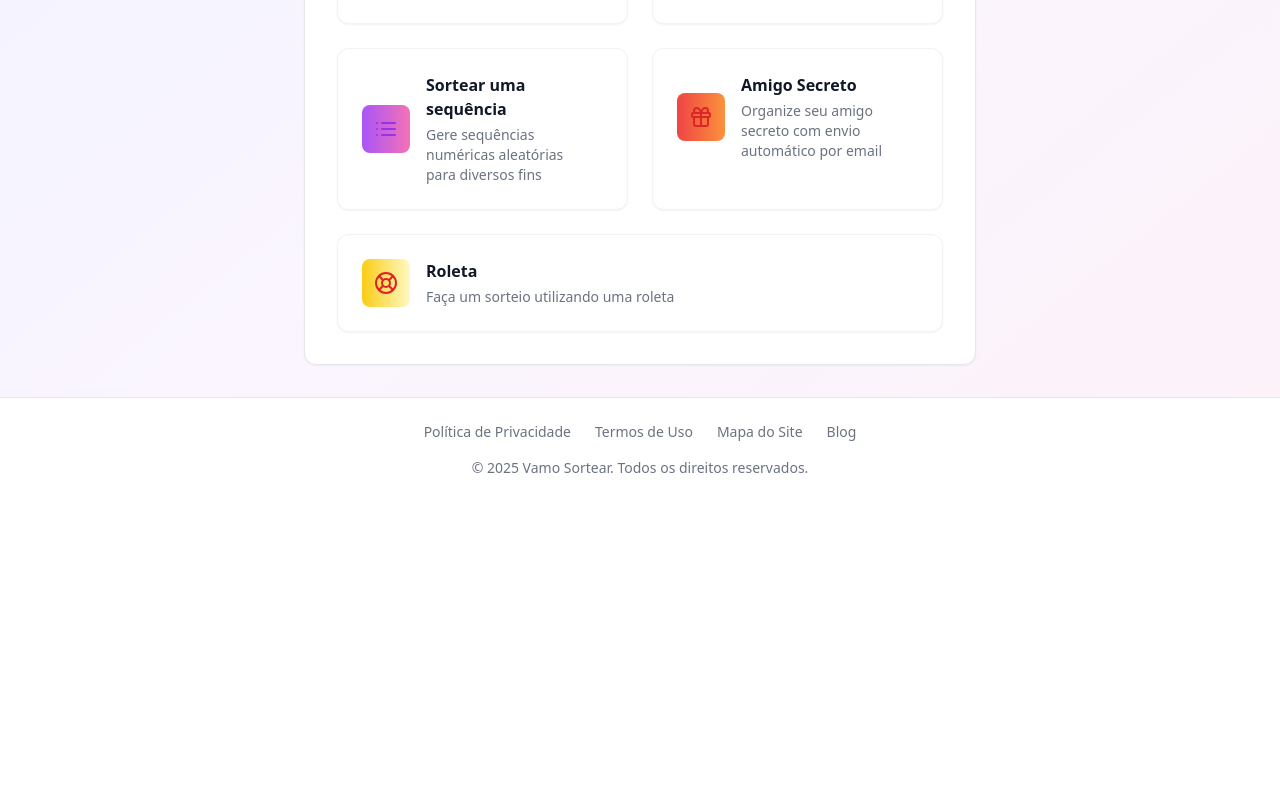
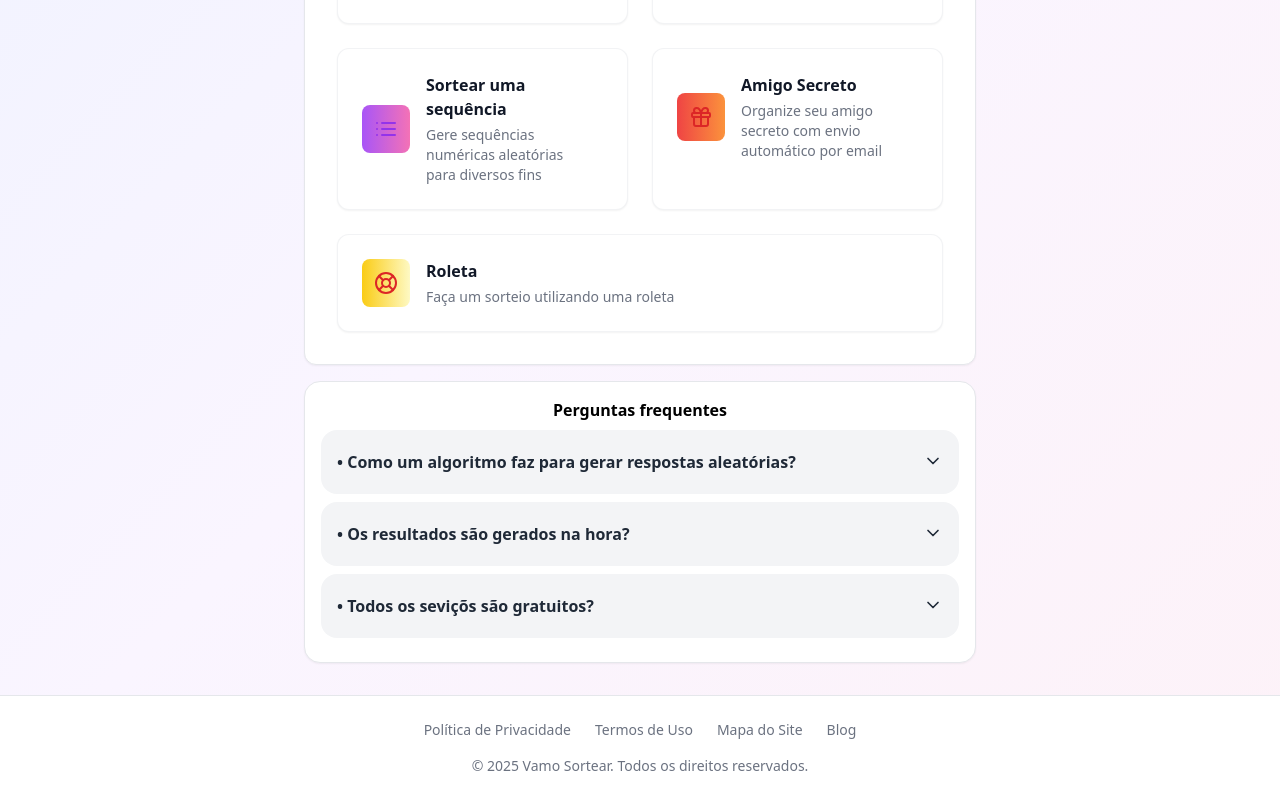
Before and after one commit to Mateyc45/sorteiosonline, a React (Vite) app: page /Sortear-Equipes in a window 1280 px wide. Shown: the part 528-1328 px from the top of the page. Before the commit the page ends 1030 px from the top, so only its background shows below. Built offline with nearby package versions, Linux system fonts and the light colour scheme; a web font is replaced by a local one.

Commit message:
Colocando perguntas frequentes no Sortear Equipes

```diff
--- a/src/components/SortearEquipes.tsx
+++ b/src/components/SortearEquipes.tsx
@@ -112,6 +112,10 @@ export function SortearEquipes() {
         </div>
       </div>
 
+      <div className="bg-white rounded-2xl p-4 shadow-sm border border-gray-200 mt-4">
+        <Perguntas />
+      </div>
+
     </div>
   );
 }
```
